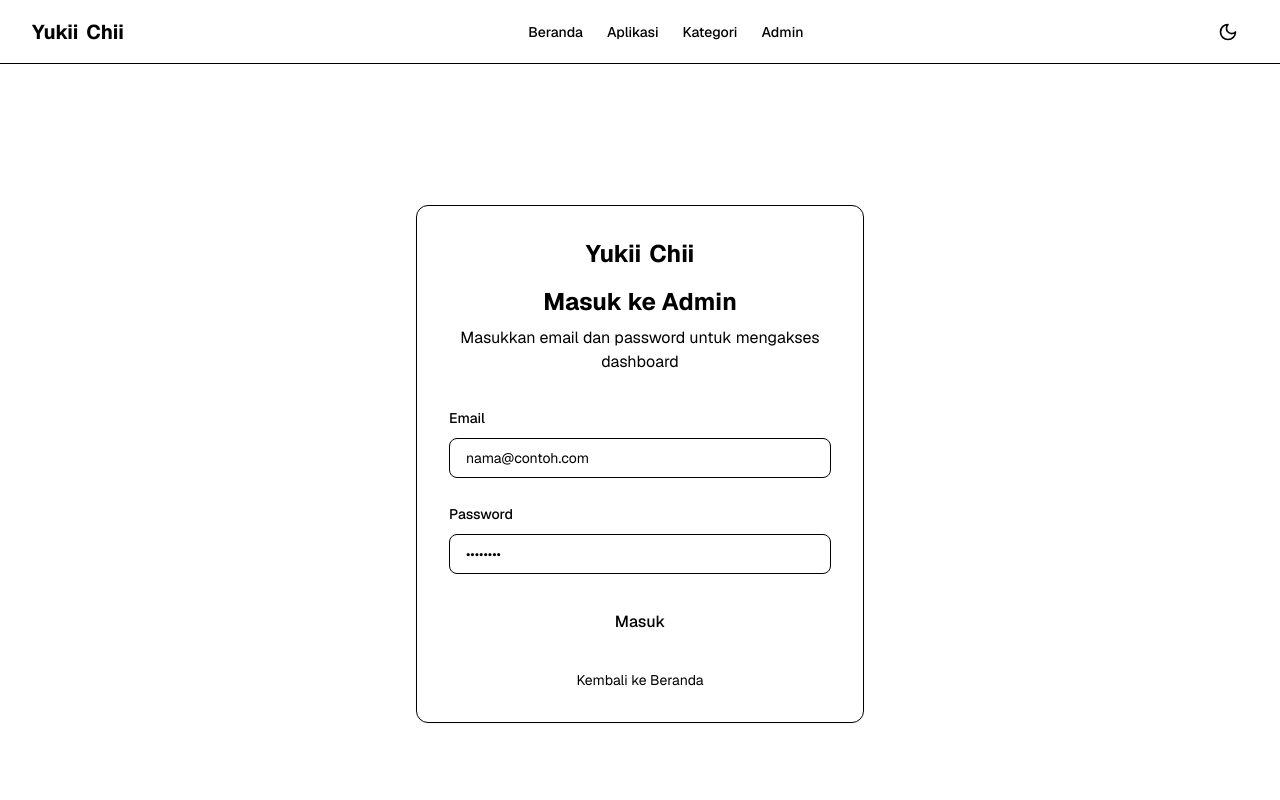
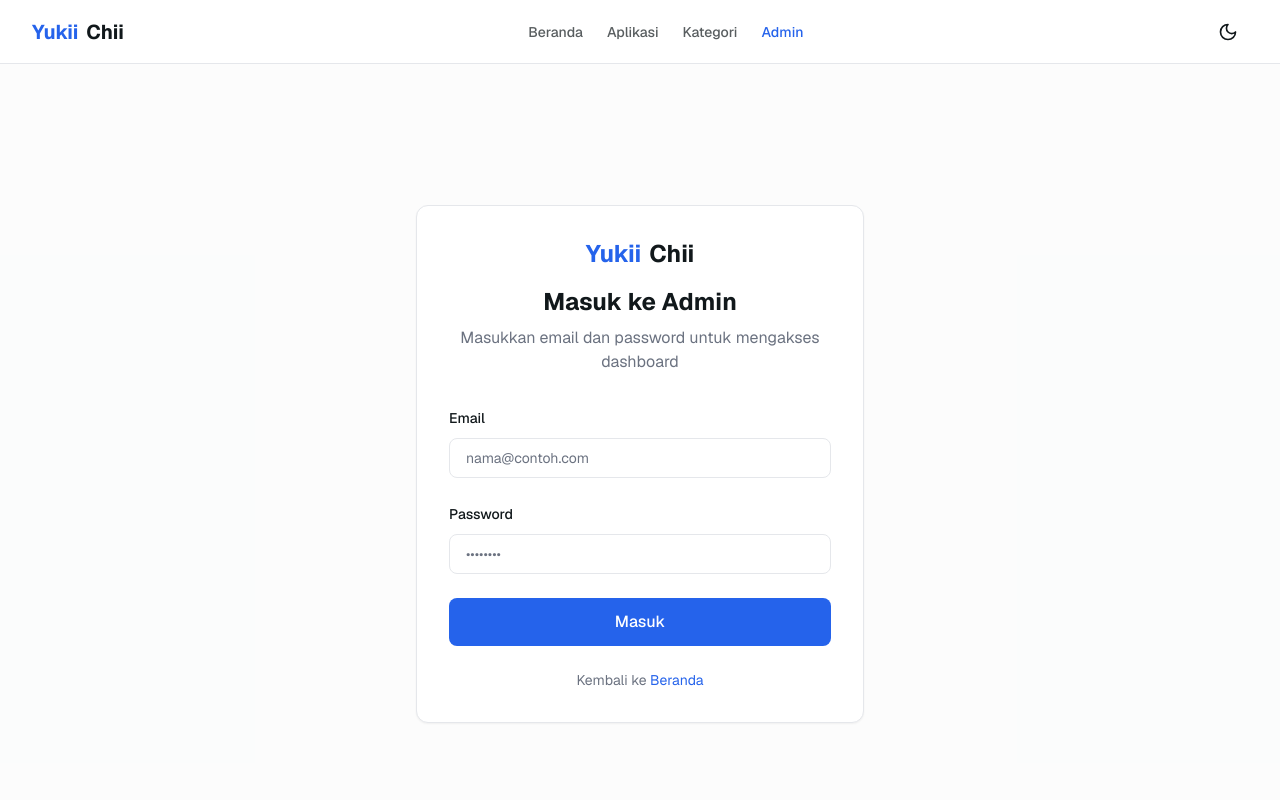
Before and after one commit to Zuyaze/yukiichii, a Next.js app: page /login in a window 1280 px wide. Shown: the top 800 px of the page. Built offline with nearby package versions, Linux system fonts and the light colour scheme.

Commit message:
FIX ROOT CAUSE: convert theme vars to RGB channels so semantic colors actually render

```diff
--- a/src/app/globals.css
+++ b/src/app/globals.css
@@ -2,46 +2,58 @@
 @tailwind components;
 @tailwind utilities;
 
+/* Colors stored as RGB channels so Tailwind opacity modifiers work */
 :root {
-  --background: #ffffff;
-  --foreground: #111827;
-  --primary: #2563eb;
-  --primary-foreground: #ffffff;
-  --secondary: #1f2937;
-  --secondary-foreground: #ffffff;
-  --muted: #f3f4f6;
-  --muted-foreground: #6b7280;
-  --accent: #f3f4f6;
-  --accent-foreground: #111827;
-  --destructive: #ef4444;
-  --destructive-foreground: #ffffff;
-  --border: #e5e7eb;
-  --input: #e5e7eb;
-  --ring: #2563eb;
+  --background: 255 255 255;
+  --foreground: 17 24 27;
+  --card: 255 255 255;
+  --card-foreground: 17 24 27;
+  --popover: 255 255 255;
+  --popover-foreground: 17 24 27;
+  --primary: 37 99 235;
+  --primary-foreground: 255 255 255;
+  --secondary: 243 244 246;
+  --secondary-foreground: 17 24 27;
+  --muted: 243 244 246;
+  --muted-foreground: 107 114 128;
+  --accent: 243 244 246;
+  --accent-foreground: 17 24 27;
+  --destructive: 239 68 68;
+  --destructive-foreground: 255 255 255;
+  --border: 229 231 235;
+  --input: 229 231 235;
+  --ring: 37 99 235;
   --radius: 0.5rem;
 }
 
 .dark {
-  --background: #0f172a;
-  --foreground: #f8fafc;
-  --primary: #3b82f6;
-  --primary-foreground: #ffffff;
-  --secondary: #1e293b;
-  --secondary-foreground: #f8fafc;
-  --muted: #1e293b;
-  --muted-foreground: #94a3b8;
-  --accent: #1e293b;
-  --accent-foreground: #f8fafc;
-  --destructive: #ef4444;
-  --destructive-foreground: #ffffff;
-  --border: #334155;
-  --input: #334155;
-  --ring: #3b82f6;
+  --background: 2 6 23;
+  --foreground: 248 250 252;
+  --card: 15 23 42;
+  --card-foreground: 248 250 252;
+  --popover: 15 23 42;
+  --popover-foreground: 248 250 252;
+  --primary: 59 130 246;
+  --primary-foreground: 255 255 255;
+  --secondary: 30 41 59;
+  --secondary-foreground: 248 250 252;
+  --muted: 30 41 59;
+  --muted-foreground: 148 163 184;
+  --accent: 30 41 59;
+  --accent-foreground: 248 250 252;
+  --destructive: 239 68 68;
+  --destructive-foreground: 255 255 255;
+  --border: 51 65 85;
+  --input: 51 65 85;
+  --ring: 59 130 246;
 }
 
 @layer base {
   * {
     @apply border-border;
+  }
+  html {
+    -webkit-tap-highlight-color: transparent;
   }
   body {
     @apply bg-background text-foreground;
@@ -54,21 +66,3 @@
     text-wrap: balance;
   }
 }
-
-@keyframes fade-in {
-  from { opacity: 0; }
-  to { opacity: 1; }
-}
-
-@keyframes slide-up {
-  from { opacity: 0; transform: translateY(10px); }
-  to { opacity: 1; transform: translateY(0); }
-}
-
-.animate-fade-in {
-  animation: fade-in 0.3s ease-out;
-}
-
-.animate-slide-up {
-  animation: slide-up 0.4s ease-out;
-}
--- a/tailwind.config.ts
+++ b/tailwind.config.ts
@@ -9,30 +9,38 @@ module.exports = {
   theme: {
     extend: {
       colors: {
-        border: 'hsl(var(--border))',
-        input: 'hsl(var(--input))',
-        ring: 'hsl(var(--ring))',
-        background: 'hsl(var(--background))',
-        foreground: 'hsl(var(--foreground))',
+        border: 'rgb(var(--border) / <alpha-value>)',
+        input: 'rgb(var(--input) / <alpha-value>)',
+        ring: 'rgb(var(--ring) / <alpha-value>)',
+        background: 'rgb(var(--background) / <alpha-value>)',
+        foreground: 'rgb(var(--foreground) / <alpha-value>)',
+        card: {
+          DEFAULT: 'rgb(var(--card) / <alpha-value>)',
+          foreground: 'rgb(var(--card-foreground) / <alpha-value>)',
+        },
+        popover: {
+          DEFAULT: 'rgb(var(--popover) / <alpha-value>)',
+          foreground: 'rgb(var(--popover-foreground) / <alpha-value>)',
+        },
         primary: {
-          DEFAULT: 'hsl(var(--primary))',
-          foreground: 'hsl(var(--primary-foreground))',
+          DEFAULT: 'rgb(var(--primary) / <alpha-value>)',
+          foreground: 'rgb(var(--primary-foreground) / <alpha-value>)',
         },
         secondary: {
-          DEFAULT: 'hsl(var(--secondary))',
-          foreground: 'hsl(var(--secondary-foreground))',
+          DEFAULT: 'rgb(var(--secondary) / <alpha-value>)',
+          foreground: 'rgb(var(--secondary-foreground) / <alpha-value>)',
         },
         destructive: {
-          DEFAULT: 'hsl(var(--destructive))',
-          foreground: 'hsl(var(--destructive-foreground))',
+          DEFAULT: 'rgb(var(--destructive) / <alpha-value>)',
+          foreground: 'rgb(var(--destructive-foreground) / <alpha-value>)',
         },
         muted: {
-          DEFAULT: 'hsl(var(--muted))',
-          foreground: 'hsl(var(--muted-foreground))',
+          DEFAULT: 'rgb(var(--muted) / <alpha-value>)',
+          foreground: 'rgb(var(--muted-foreground) / <alpha-value>)',
         },
         accent: {
-          DEFAULT: 'hsl(var(--accent))',
-          foreground: 'hsl(var(--accent-foreground))',
+          DEFAULT: 'rgb(var(--accent) / <alpha-value>)',
+          foreground: 'rgb(var(--accent-foreground) / <alpha-value>)',
         },
       },
       borderRadius: {
```
